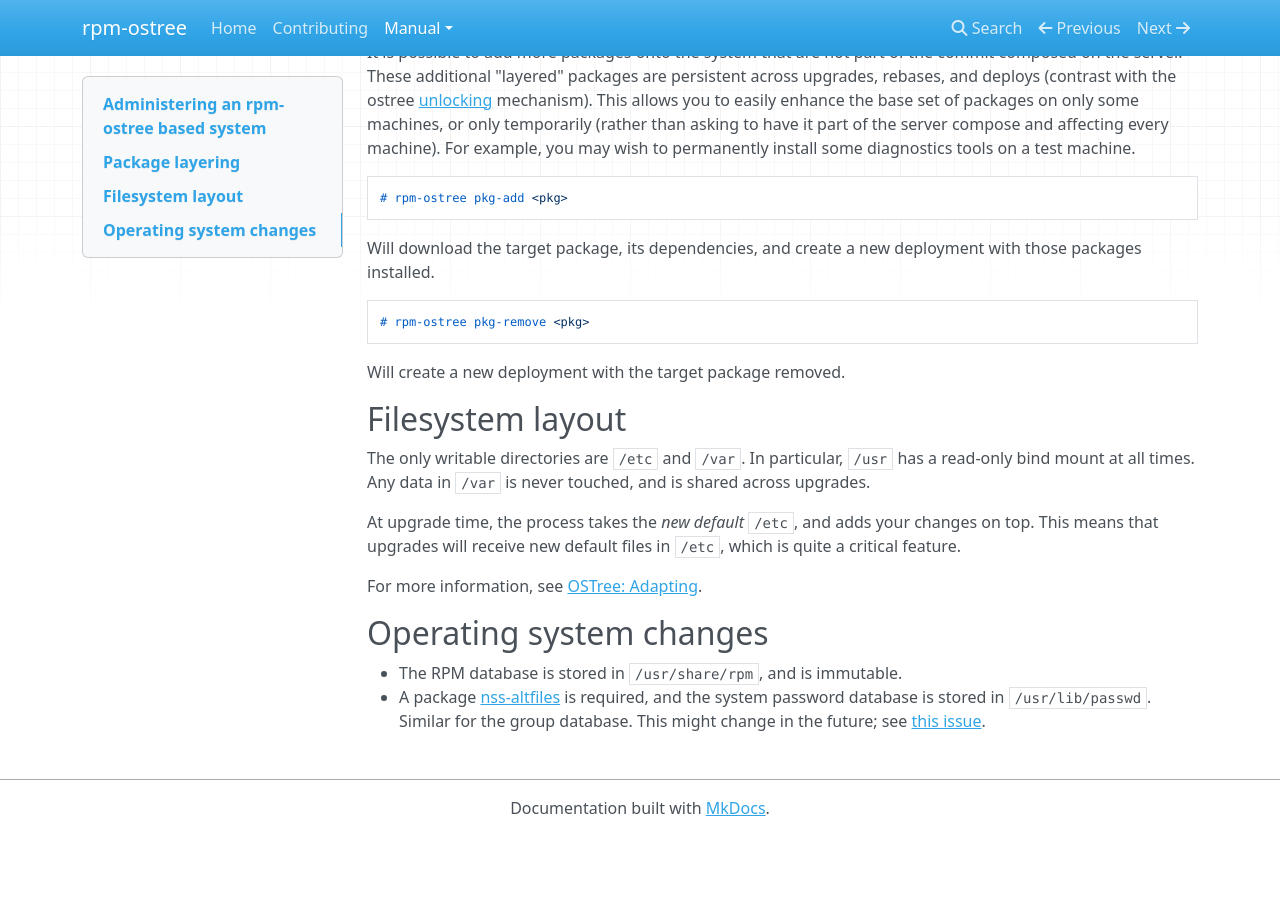
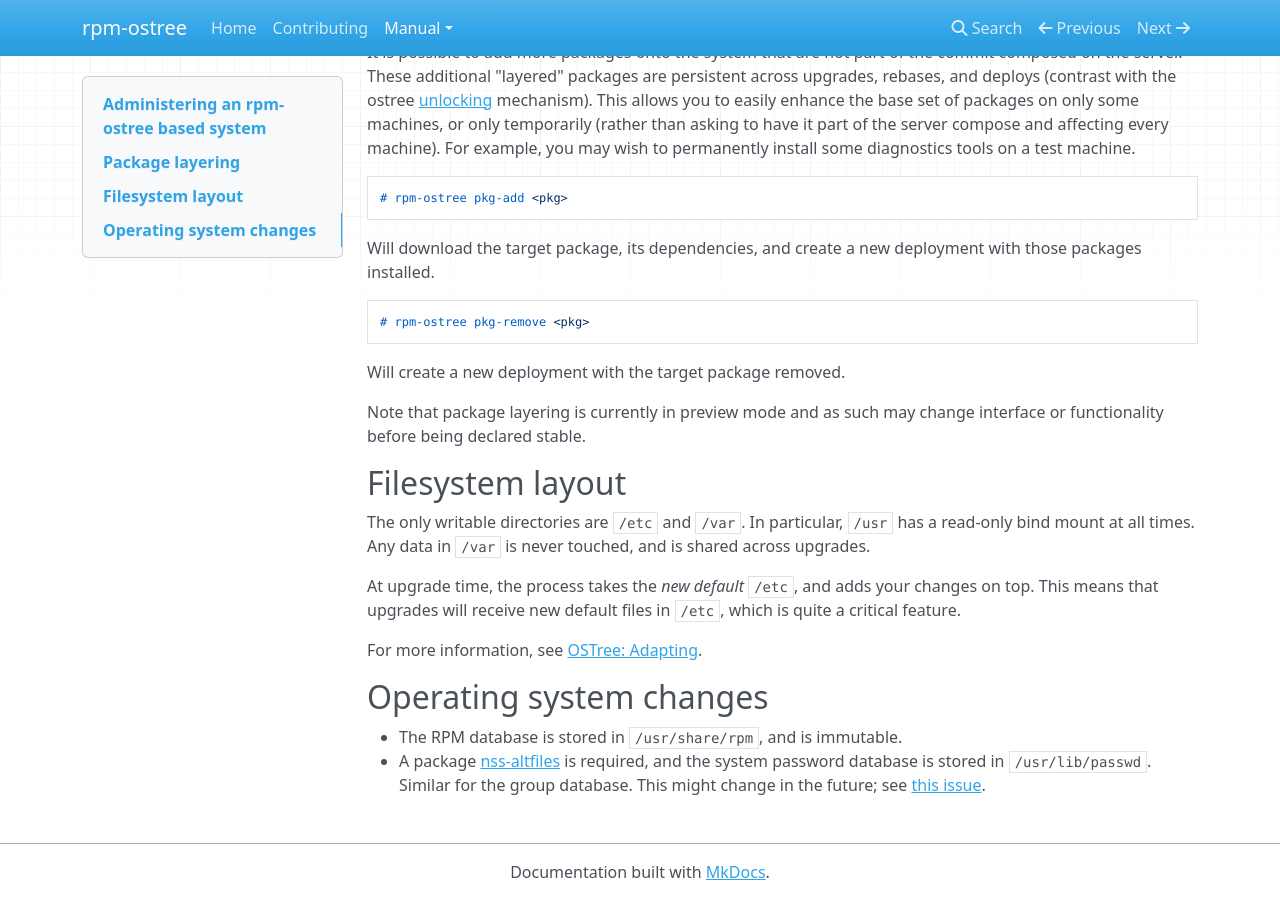
Before and after one commit to coreos/rpm-ostree, an MkDocs documentation site: the page built from docs/manual/administrator-handbook.md, in a window 1280 px wide and 900 px high, scrolled down 785 px. Built offline with MkDocs 1.6.1, drawn with Linux system fonts in a browser that asks for light colours; nearby versions of some CDN libraries; old or Windows-style settings are respelled for this version of MkDocs; before the commit the page ends 1621 px from its top, so only the background shows below that.

Commit message:
fixup! docs: add section about package layering

```diff
--- a/docs/manual/administrator-handbook.md
+++ b/docs/manual/administrator-handbook.md
@@ -62,6 +62,9 @@
 
 Will create a new deployment with the target package removed.
 
+Note that package layering is currently in preview mode and as such may
+change interface or functionality before being declared stable.
+
 ## Filesystem layout
 
 The only writable directories are `/etc` and `/var`.  In particular,
```
